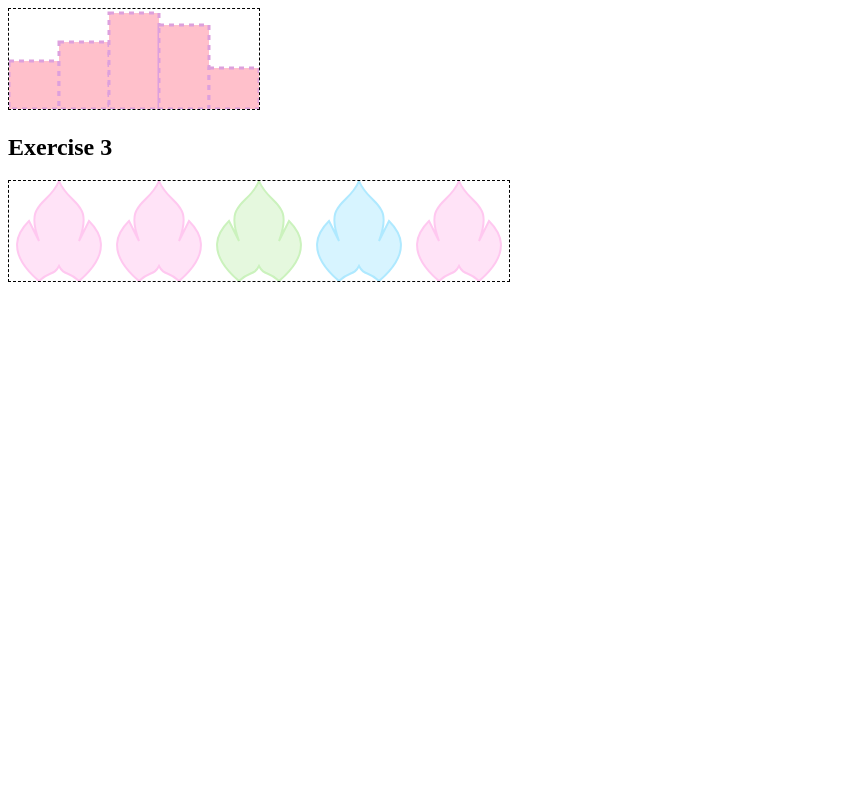
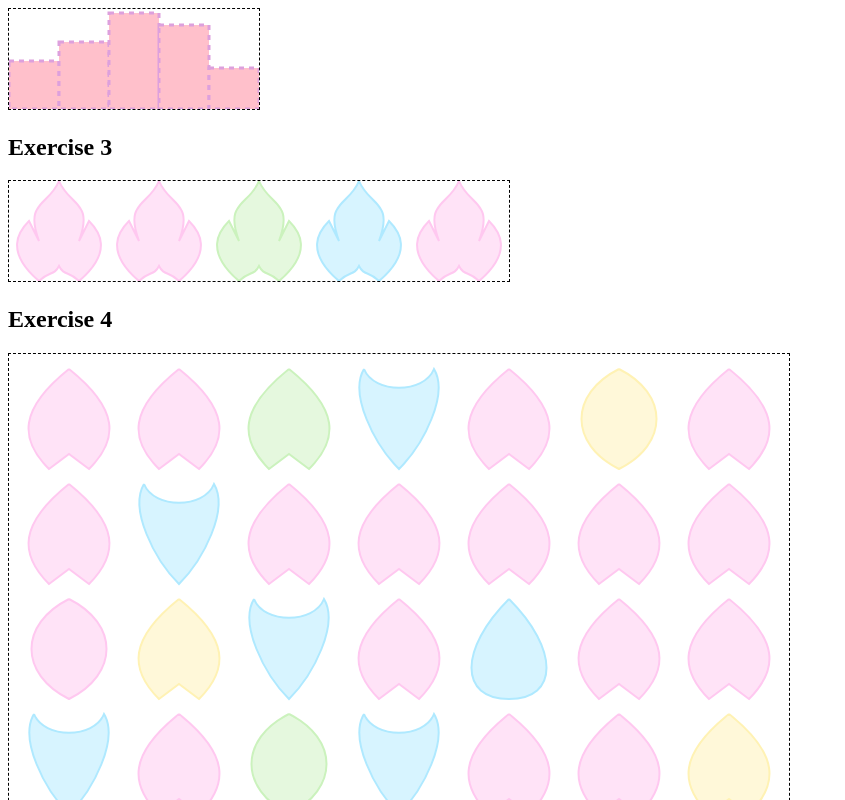
Before and after one commit to SoheilSalmani/d3-activities, a website built with Vite: page index.html in a window 1280 px wide. Shown: the part 300-1100 px from the top of the page, without its empty margins (0-845 px from the left). Before the commit the page ends 800 px from the top, so only its background shows below. Built offline with nearby package versions, Linux system fonts and the light colour scheme.

Commit message:
Exercise 4

```diff
--- a/index.html
+++ b/index.html
@@ -58,5 +58,8 @@
         transform="translate(450,0)"
       />
     </svg>
+
+    <h2>Exercise 4</h2>
+    <svg id="petals" style="border: 1px dashed"></svg>
   </body>
 </html>
--- a/main.js
+++ b/main.js
@@ -2,6 +2,7 @@ import * as d3 from "d3";
 
 import colors from "./colors.json";
 import movies from "./movies.json";
+import paths from "./paths.json";
 
 const barData = [48, 67, 96, 84, 41];
 const rectWidth = 50;
@@ -29,3 +30,28 @@ d3.select("#genres")
   .attr("fill-opacity", 0.5)
   .attr("stroke-width", 2)
   .attr("stroke", (d) => colors[d.genres[0]] || colors.Other);
+
+const perRow = 7;
+const pathWidth = 100;
+const gapX = 10;
+const gapY = 15;
+const calculateGridPos = (i) => {
+  return [
+    gapX + pathWidth / 2 + (pathWidth + gapX) * (i % perRow),
+    gapY + (pathWidth + gapY) * Math.floor(i / perRow),
+  ];
+};
+
+d3.select("#petals")
+  .attr("width", gapX + perRow * (pathWidth + gapX))
+  .attr("height", gapY + Math.ceil(movies.length / perRow) * (pathWidth + gapY))
+  .selectAll("path")
+  .data(movies)
+  .enter()
+  .append("path")
+  .attr("transform", (_, i) => `translate(${calculateGridPos(i)})`)
+  .attr("d", (d) => paths[d.rated])
+  .attr("fill", (d) => colors[d.genres[0]] || colors.Other)
+  .attr("fill-opacity", 0.5)
+  .attr("stroke-width", 2)
+  .attr("stroke", (d) => colors[d.genres[0]] || colors.Other);
--- /dev/null
+++ b/paths.json
@@ -0,0 +1,6 @@
+{
+  "G": "M0 0 C50 50 50 100 0 100 C-50 100 -50 50 0 0",
+  "PG": "M-35 0 C-25 25 25 25 35 0 C50 25 25 75 0 100 C-25 75 -50 25 -35 0",
+  "PG-13": "M0,0 C50,40 50,70 20,100 L0,85 L-20,100 C-50,70 -50,40 0,0",
+  "R": "M0 0 C50 25 50 75 0 100 C-50 75 -50 25 0 0"
+}
```
Also changed, not shown: README.md.
